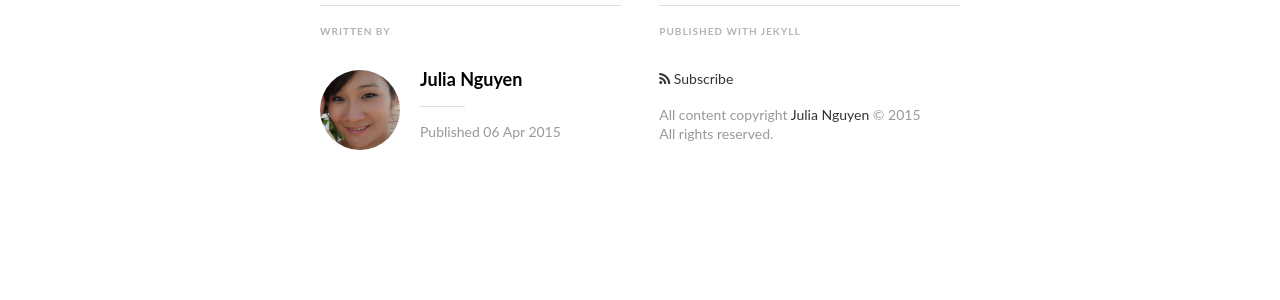
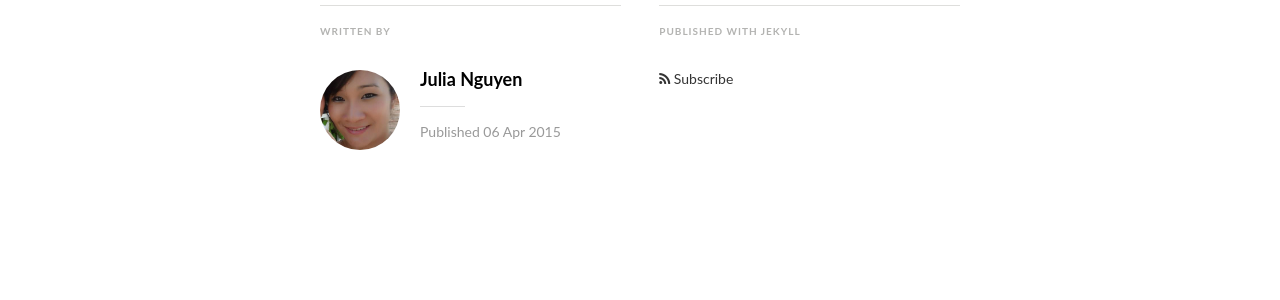
Before and after one commit to uxjulia/jekyll-blog, a Jekyll site: the page built from _posts/2015-04-06-Clamcase-Pro-for-iPad-Mini.markdown, in a window 1280 px wide. Shown: the part 1804-2104 px from the top of the page. Built offline with Jekyll 4.4.1, drawn with Linux system fonts in a browser that asks for light colours; nearby versions of some CDN libraries; some web fonts are replaced; Markdown is read by kramdown in place of the engine named in the settings.

Commit message:
removed copyright

```diff
--- a/_layouts/post.html
+++ b/_layouts/post.html
@@ -80,7 +80,7 @@
               <!-- <section class="poweredby">Published with <a href="http://jekyllrb.com"> Jekyll</a></section> -->
               <a class="subscribe" href="{{ "/feed.xml" | prepend: site.baseurl }}"> <span class="tooltip"> <i class="fa fa-rss"></i> Subscribe</span></a>
               <div class="inner"><br>
-                <section class="copyright">All content copyright <a href="{{@blog.url}}/">{{site.author}}</a> &copy; {{ site.time | date: '%Y' }}<br>All rights reserved.</section>
+               <!-- <section class="copyright">All content copyright <a href="{{@blog.url}}/">{{site.author}}</a> &copy; {{ site.time | date: '%Y' }}<br>All rights reserved.</section> -->
               </div>
             </footer>
           </div>
```
